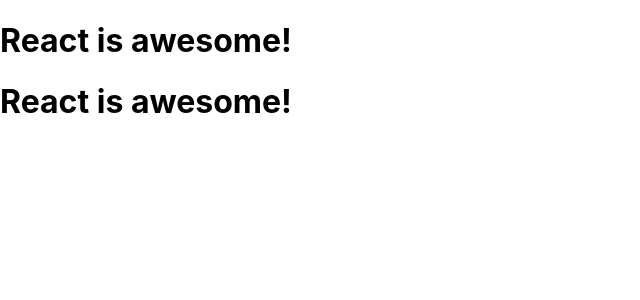
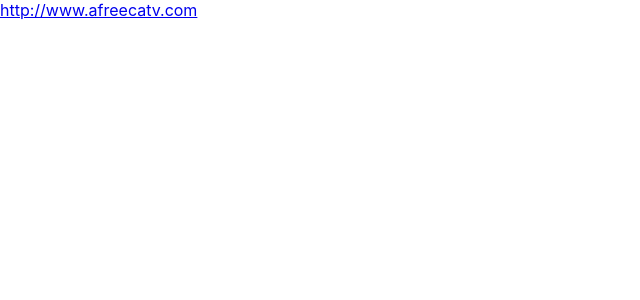
Before and after one commit to jongjin4749/react, a React (Create React App) app: page / in a window 1280 px wide. Shown: the top 300 px of the page, without its empty margins (0-640 px from the left). Built offline with nearby package versions, Linux system fonts and the light colour scheme.

Commit message:
3.2.5컴포넌트에 메서드사용하기 그외 삼항연산자, ifelse등

```diff
--- a/src/index.js
+++ b/src/index.js
@@ -2,27 +2,18 @@
 import ReactDOM from 'react-dom';
 import './index.css';
 
-/** 1. 데이터를 DOM 요소에 속성으로 저장해서 쓰는 것은 일반적으로 안티패턴으로 여겨진다.
-- DOM을 데이터베이스나 프론트엔드 데이터 저장소로 사용하는 것은 적절하지 않음
-- 또한 DOM에서 데이터를 가져오는 것은 메모리 상의 가상 저장소에서 데이터를 가져오는 것보다 느림
-
-결론 제일 권장하는 방식은 아래와 같다
-, data- attributes are probably a better approach, but in most cases data should be kept in React component state or external stores.
-(https://reactjs.org/blog/2017/09/08/dom-attributes-in-react-16.html)
-**/
-
-// 만약 여러 단계의 부모->자식1->자식2->자식3 컴포넌트가 있다고 가정하자
-// 여기서 부모에서 갖고있는 모든 속성을 죄종 자식3한테 전달하려고할때 각 속성을 수동으로 전달해야하는 경우 굉장히 번거롭고 안티패턴이다.
-// 그럴때는 아래와 같이 ...this.props(펼침연산자)를 사용하면 다 전달할 수 있다
+/**
+ * 3.2.5 컴포넌트에 메서드 사용하기
+ * 컴포넌트 내부에서 메서드를 선언 할 수 있고 jsx에서 해당 함수를 호출 할 수 있다
+ * 그외에 jsx 함수 내에서는 웬만하면 if else 쓰지말고 삼항 연산자 쓰고 jsx 밖에서는 상황에 맞게 ifelse쓰든 삼항연산자써라
+ */
 class HelloWorld extends React.Component {
-    /** 펼침 연산자 배열을 바꾸지 않고 새로운 값을 복사, 배열을 합치거나 배열을 펼쳐진 상태로 파라메터로 전달 등의 활용이 가능
-        자세한 내용은 아래 url 참고
-        https://junhobaik.github.io/js-es6-spread-operator/
-        https://wayhome25.github.io/javascript/2017/02/18/js-oop-1/
-    */
+  getUrl() {
+    return 'http://www.afreecatv.com';
+  }
   render() {
     return (
-        <h1 {...this.props}>React is awesome!</h1>
+        <a href={this.getUrl()}>{this.getUrl()}</a>
     );
   }
 }
@@ -30,8 +21,7 @@
 export default HelloWorld;
 ReactDOM.render(
   <React.Fragment>
-    <HelloWorld id="test1" password="123" awesome="true"/>
-    <HelloWorld id="test2" password="456" awesome="false"/>
+    <HelloWorld/>
   </React.Fragment>
   ,document.getElementById('root')
 );
```
